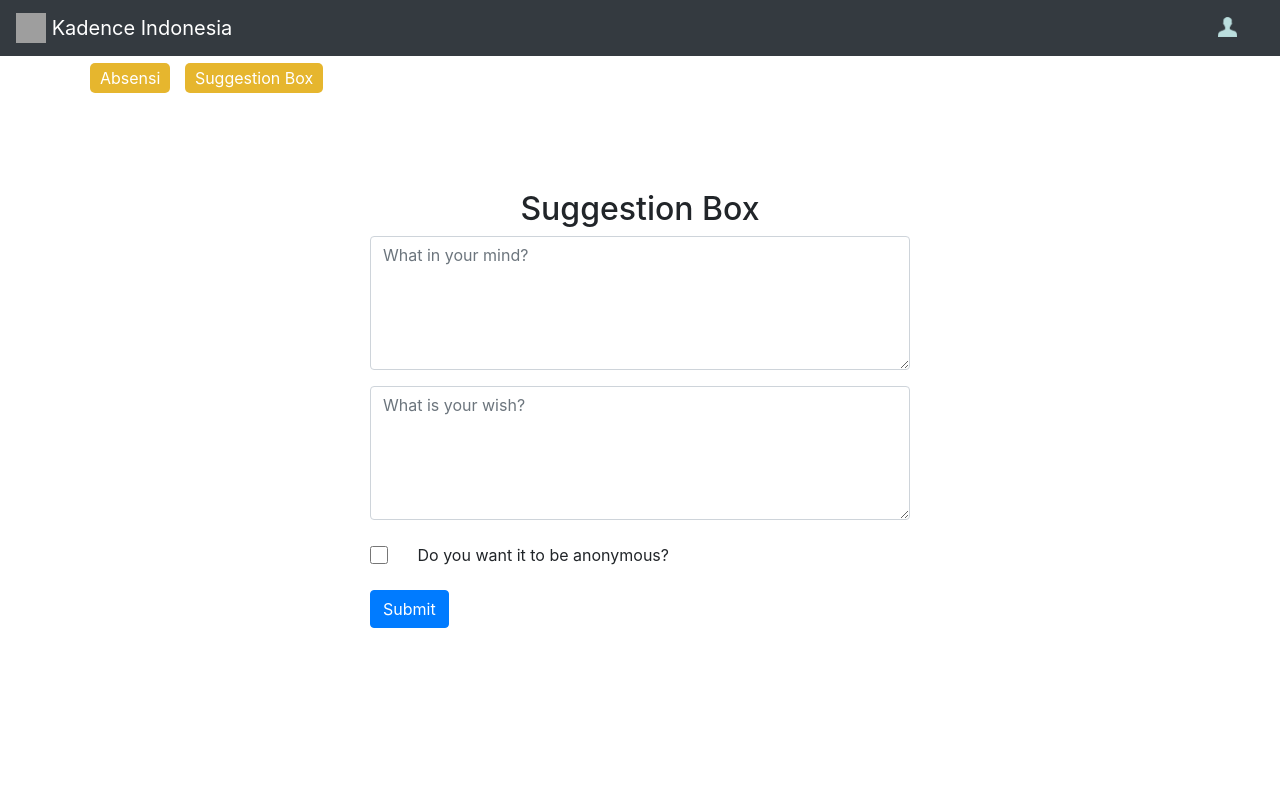
After one commit to KadenceIndonesia/absensi, a Node server app: template views/suggestionbox.ejs in a window 1280 px wide. The commit adds this page. Run offline with Node 20, Linux system fonts and the light colour scheme; the template is opened without the code that fills it, so the values that code supplies are empty; some libraries are stand-ins or nearby versions; grey boxes are pictures that could not be loaded.

Commit message:
add suggestion box

```diff
--- a/Routers/index.js
+++ b/Routers/index.js
@@ -6,6 +6,9 @@ const adminController = require("../controller/admin")
 Router.get('/',Controller.getIndex);
 Router.get('/login',Controller.getLogin);
 Router.post('/login',Controller.postLogin);
+
+Router.get('/suggestion-box',Controller.getSuggestionBox);
+Router.post('/suggestion-box',Controller.postSuggestionBox);
 
 Router.get('/logout',Controller.getLogout);
 
--- a/absen.js
+++ b/absen.js
@@ -8,7 +8,7 @@ const flash = require("connect-flash");
 const userAgent = require("express-useragent")
 require("dotenv").config()
 global.baseurl = function(){
-	var url = "http://survey.kadence.co.id:"+process.env.PORT+"/";
+	var url = `http://${process.env.HOST}:${process.env.PORT}/`;
     return url;
 }
 
@@ -24,7 +24,7 @@ app.use(session({
     resave: false,
     saveUninitialized: false,
     cookie: {
-        expires: 600000
+        expires: 6000000000000
     },
     name: "Absen"
 }));
@@ -33,4 +33,5 @@ app.use(session({
 app.use('/absen/',IndexRoute)
 
 app.listen(process.env.PORT,()=>{
+    console.log(`running on ${process.env.HOST}:${process.env.PORT}`);
 })
--- a/public/css/style.css
+++ b/public/css/style.css
@@ -182,3 +182,30 @@ h3.nopad{
     -webkit-margin-end: 0;
     -webkit-padding-start: 0;
 }
+
+
+.selectionBox{
+    border-radius: 5px;
+    background: #e6b62e;
+    color: white;
+    padding-top: 5px;
+    padding-bottom: 5px;
+    padding-left: 10px;
+    padding-right: 10px;
+    margin-left: 5px;
+    margin-right: 5px;
+}
+
+.formSuggestionBox{
+    margin-top: 100px;
+}
+
+.containerSelectionBox {
+    padding-top: 10px;
+}
+
+
+textarea{
+    resize: none;
+    min-width: 100%;
+}
--- /dev/null
+++ b/views/suggestionbox.ejs
@@ -0,0 +1,129 @@
+<!DOCTYPE html>
+<html lang="en">
+    <head>
+        <meta charset="UTF-8">
+        <meta name="viewport" content="width=device-width, initial-scale=1.0">
+        <link rel="stylesheet" href="<%= baseurl() %>css/style.css">
+        <link rel="stylesheet" href="<%= baseurl() %>css/component.css">
+        <link rel="stylesheet" href="<%= baseurl() %>plugin/timer/css/style.css">
+        <link rel="stylesheet" href="<%= baseurl() %>plugin/timer/css/timer.css">
+        <link rel="stylesheet" href="https://stackpath.bootstrapcdn.com/bootstrap/4.5.0/css/bootstrap.min.css" integrity="sha384-9aIt2nRpC12Uk9gS9baDl411NQApFmC26EwAOH8WgZl5MYYxFfc+NcPb1dKGj7Sk" crossorigin="anonymous">
+        <style>
+            .countup {
+              text-align: center;
+              margin-bottom: 20px;
+            }
+            .countup .timeel {
+              display: inline-block;
+              padding: 10px;
+              background: #151515;
+              margin: 0;
+              color: white;
+              min-width: 2.6rem;
+              margin-left: 13px;
+              border-radius: 10px 0 0 10px;
+            }
+            .countup span[class*="timeRef"] {
+              border-radius: 0 10px 10px 0;
+              margin-left: 0;
+              background: #e8c152;
+              color: black;
+            }
+            </style>
+
+        <title>Kadence Absensi</title>
+    </head>
+    <body>
+        <nav class="navbar navbar-dark bg-dark">
+            <a class="navbar-brand" href="/absen/">
+                <img src="http://survey.kadence.co.id:3004/img/Logo_Clear.png" width="30" height="30" class="d-inline-block align-top" alt="">
+                Kadence Indonesia
+            </a>
+            <% if(data[0].clockin != '00:00:00' && data[0].clockout == '00:00:00') { %>
+
+            <% } %>
+            <div>
+            </div>
+            <div class="top-icon-menu desk delay">
+                <ul>
+                    <li class="size-std option-click" onClick="clickToggle(profile)"><img src="<%= baseurl() %>img/profile.png">&nbsp;&nbsp;<%= session[0].Email %></li>
+                </ul>
+
+            </div>
+            <div class="option-box option-menu shadow half size-std desk" id="profile" style="display: none;">
+                <ul class="nopad">
+                    <li><a href="/absen/editpassword">Edit Password</a></li>
+                    <li><a href="<%=  baseurl()%>absen/admin">Export</a></li>
+                    <li style="border-top: 1px solid #f3eeee"><a href="/absen/logout">Logout</a></li>
+                </ul>
+            </div>
+            <!-- <a href="/absen/logout" class="btn btn-info" style="color: #ffffff;">Logout</a> -->
+        </nav>
+        <div class='container containerSelectionBox'>
+            <a href="/absen/">
+                <span class="selectionBox">Absensi</span>
+            </a>
+            <a href="/absen/suggestion-box/">
+                <span class="selectionBox">Suggestion Box</span>
+            </a>
+        </div>
+        <div class="container">
+            <div class="row formSuggestionBox">
+                <div class="col-md-6 offset-md-3">
+                    <h2 class="text-center">Suggestion Box</h2>
+                </div>
+
+                <div class="col-md-6 offset-md-3">
+                    <form id="formSuggestionBox" action='/absen/suggestion-box' method="POST" style="height: 100%;">
+                        <div class="form-group">
+                            <textarea class="form-control" name='mind' placeholder="What in your mind?" rows="5" cols="100" required></textarea>
+                        </div>
+                        <div class="form-group">
+                            <textarea class="form-control" name='wish' placeholder="What is your wish?" rows="5" cols="100" required></textarea>
+                        </div>
+
+                        <div class="form-group">
+                            <div class="row">
+                                <div class="col-sm-2 col-lg-1"><input class="form-control" name='anonymous' type="checkbox" /> </div>
+                                <div class="col-sm-10 col-lg-11 justify-content-center align-self-center" >Do you want it to be anonymous?</div>
+                            </div>
+
+                        </div>
+
+                        <input type="button" value="Submit" data-backdrop="static" data-keyboard="false" class="btn btn-primary" data-toggle="modal" data-target="#exampleModal">
+                        <input type="submit" value="Submit" class="btn btn-primary invisible" id="submitSuggestionBox">
+                    </div>
+                </div>
+            </div>
+        </div>
+
+        <div class="modal fade" id="exampleModal" tabindex="-1" role="dialog" aria-labelledby="exampleModalLabel" aria-hidden="true">
+            <div class="modal-dialog" role="document">
+                <div class="modal-content">
+                    <div class="modal-header">
+                        <h5 class="modal-title" id="exampleModalLabel">Thank you for your suggestion, we appreciate it</h5>
+                    </div>
+                    <div class="modal-body">
+                        Page will redirect back to <strong>absensi</strong>. <br>
+                        Please wait ...
+                    </div>
+                </div>
+            </div>
+        </div>
+    </body>
+    <script type="text/javascript" src="https://code.jquery.com/jquery-3.4.1.min.js"></script>
+
+    <script src="https://cdn.jsdelivr.net/npm/popper.js@1.16.0/dist/umd/popper.min.js" integrity="sha384-Q6E9RHvbIyZFJoft+2mJbHaEWldlvI9IOYy5n3zV9zzTtmI3UksdQRVvoxMfooAo" crossorigin="anonymous"></script>
+    <script src="https://stackpath.bootstrapcdn.com/bootstrap/4.5.0/js/bootstrap.min.js" integrity="sha384-OgVRvuATP1z7JjHLkuOU7Xw704+h835Lr+6QL9UvYjZE3Ipu6Tp75j7Bh/kR0JKI" crossorigin="anonymous"></script>
+    <script src="http://cdnjs.cloudflare.com/ajax/libs/moment.js/2.0.0/moment.min.js"></script>
+    <script src="<%= baseurl() %>plugin/timer/js/script.js"></script>
+    <script src="<%= baseurl() %>js/animate.js"></script>
+
+    <script>
+        $('#exampleModal').on('show.bs.modal', function (e) {
+            setTimeout(() => {
+                $('form#formSuggestionBox').submit();
+            }, 2000);
+        })
+    </script>
+</html>
```
Also changed, not shown: controller/index.js (+62 -1 lines), views/index.ejs (+8 -0 lines), package.json (indentation only), 2 other files.
